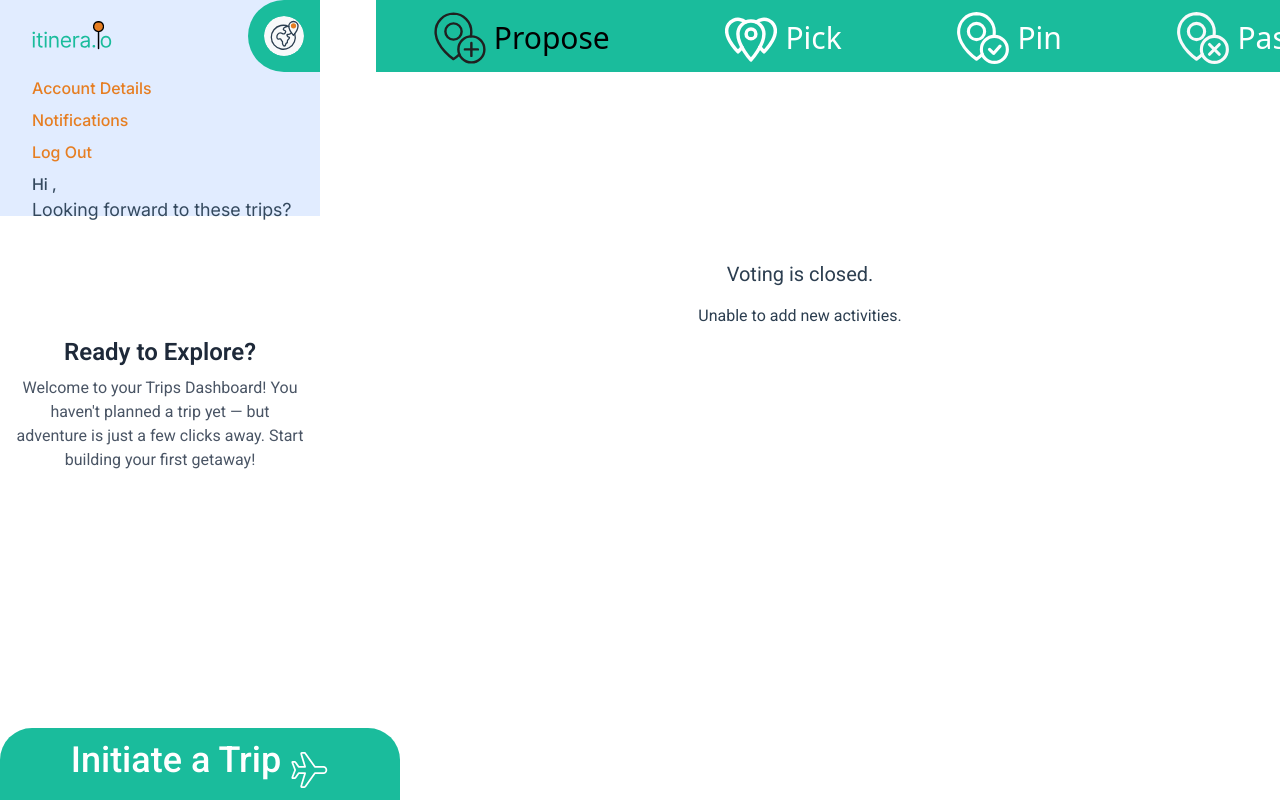
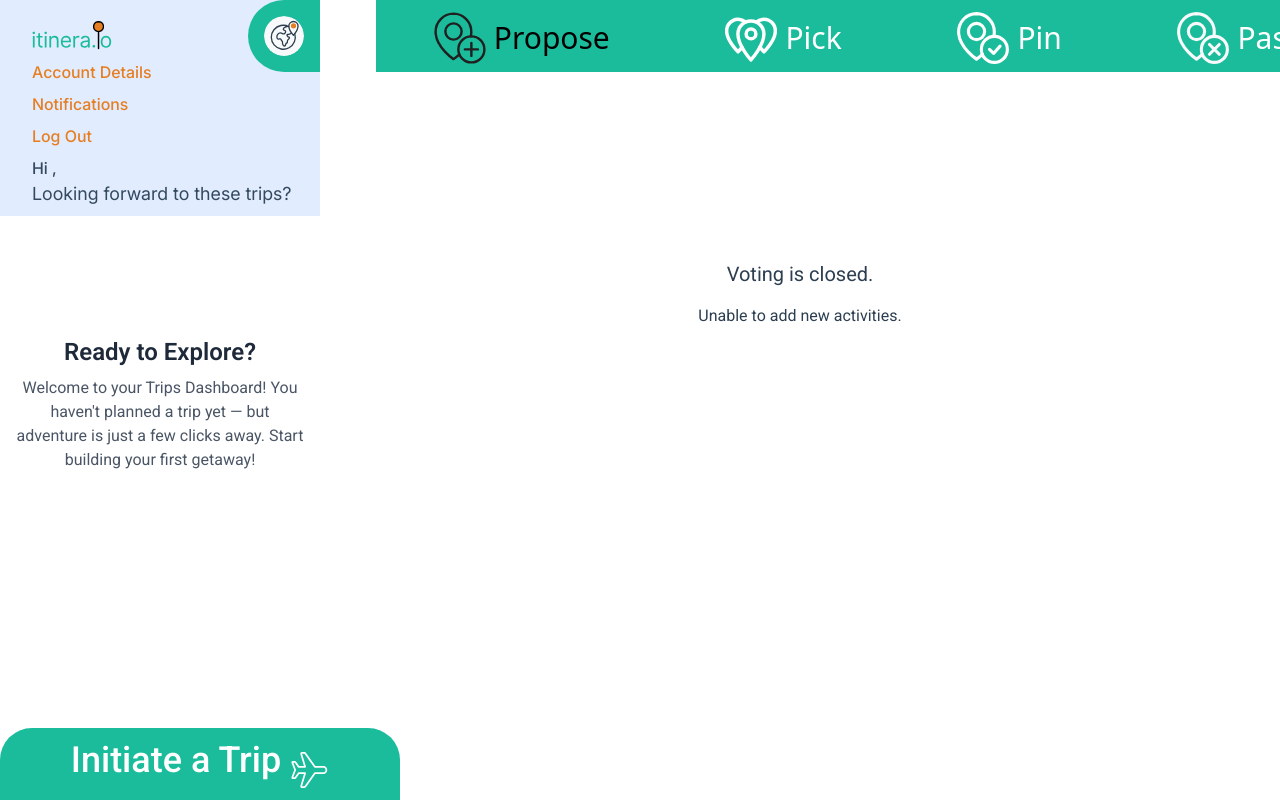
Before and after one commit to kcadavos/itinera-io, a Next.js app: page /ItinerarySuggestionPages/AddSuggestionPage in a window 1280 px wide. Both pictures are taken after a click on the picture 284 px from the left and 36 px from the top of the page. Built offline with nearby package versions, Linux system fonts and the light colour scheme.

Commit message:
margin changes

```diff
--- a/src/components/MenuComponent.tsx
+++ b/src/components/MenuComponent.tsx
@@ -45,7 +45,7 @@ const MenuComponent = () => {
           transitionProperty: "max-height, opacity",
         }}
       >
-                <div className="grid text-[#E67E22] font-medium mt-5 gap-2 lg:pl-2 lg:pt-2">
+        <div className="grid text-[#E67E22] font-medium mt-1 gap-2 lg:pl-2 lg:pt-2">
           <Link
             href="/Trip/TripList"
             className="block lg:hidden transition-colors duration-300 hover:text-[#D35400]"
```
